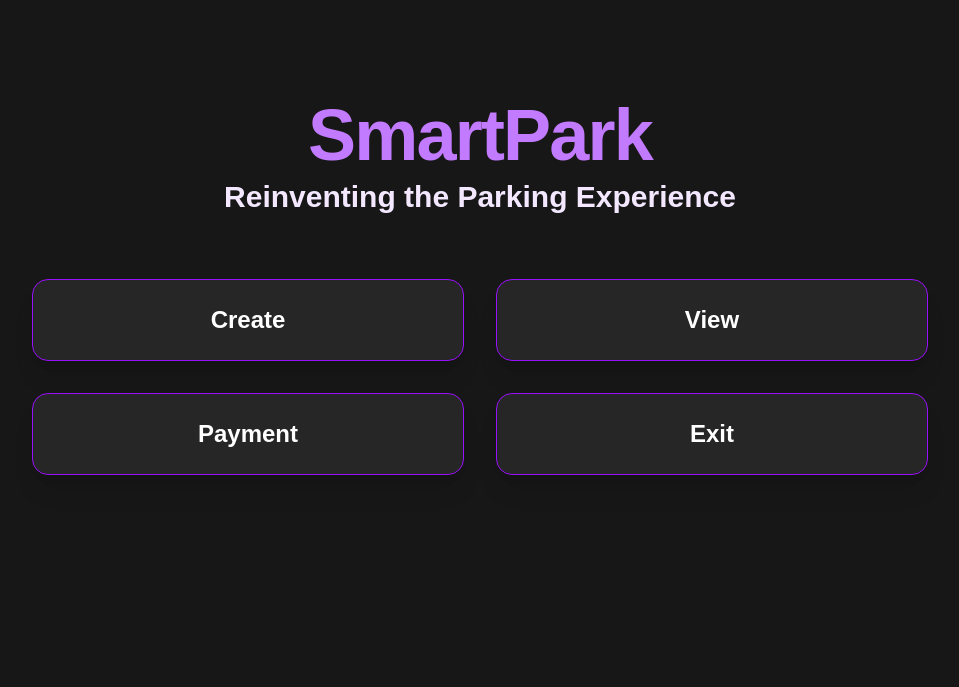
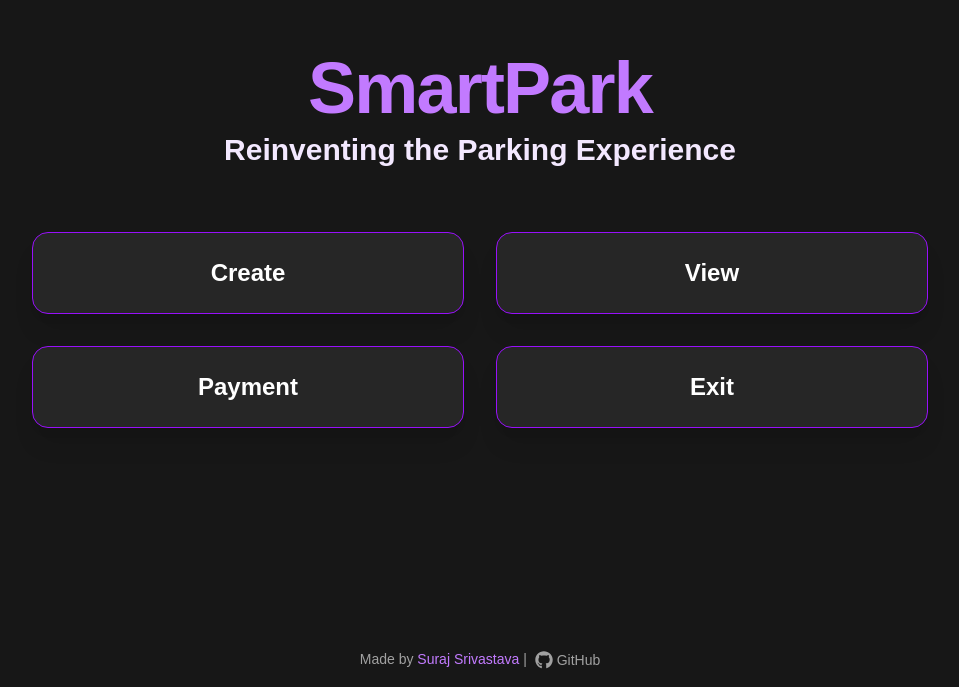
Before and after one commit to 1amSuraj/SmartPark, a Next.js app in the folder frontend/: page / in a window 1280 px wide. Shown: the part 113-800 px from the top of the page, without its empty margins (160-1119 px from the left). Built offline with nearby package versions, Linux system fonts and the light colour scheme.

Commit message:
footer added

```diff
--- a/frontend/package.json
+++ b/frontend/package.json
@@ -14,6 +14,7 @@
     "next": "15.3.1",
     "react": "^19.0.0",
     "react-dom": "^19.0.0",
+    "react-icons": "^5.5.0",
     "react-toastify": "^11.0.5",
     "recharts": "^2.15.3"
   },
--- a/frontend/src/app/page.tsx
+++ b/frontend/src/app/page.tsx
@@ -1,5 +1,6 @@
 "use client";
 import { useRouter } from "next/navigation";
+import { FaGithub } from "react-icons/fa";
 
 export default function Home() {
   const router = useRouter();
@@ -11,8 +12,10 @@ export default function Home() {
     { label: "Exit", route: "/exit" },
   ];
 
+  // ...existing code...
   return (
-    <main className="min-h-screen bg-neutral-900 text-white flex flex-col items-center justify-center px-4">
+    <main className="min-h-screen bg-neutral-900 text-white flex flex-col">
+      <div className="flex-1 flex flex-col items-center justify-center px-4">
         <div className="text-center mb-16">
           <h1 className="text-5xl sm:text-6xl md:text-7xl font-bold tracking-tight text-purple-400">
             SmartPark
@@ -33,6 +36,33 @@ export default function Home() {
             </button>
           ))}
         </div>
+      </div>
+      <footer className="w-full text-center text-neutral-400 py-4 text-sm mt-10">
+        Made by{" "}
+        <a
+          href="https://suraj-srivastava.vercel.app/"
+          target="_blank"
+          rel="noopener noreferrer"
+          className="text-purple-400 relative transition-colors duration-300
+            after:content-[''] after:block after:h-0.5 after:w-0 after:bg-gradient-to-r after:from-purple-400 after:to-blue-400 after:transition-all after:duration-300
+            hover:after:w-full hover:after:bg-gradient-to-r hover:after:from-purple-400 hover:after:to-blue-400"
+          style={{ display: "inline-block" }}
+        >
+          Suraj Srivastava
+        </a>
+        {" | "}
+        <a
+          href="https://github.com/1amSuraj/SmartPark"
+          target="_blank"
+          rel="noopener noreferrer"
+          className="inline-flex items-center gap-1 text-neutral-400 hover:text-white ml-1 align-middle"
+          aria-label="GitHub"
+        >
+          <FaGithub size={18} className="align-middle -mt-px" />
+          GitHub
+        </a>
+      </footer>
     </main>
   );
+  // ...existing code...
 }
```
Also changed, not shown: 1 other file (tests, documents, lock files or other folders). Lines whose indentation alone changed are shown as unchanged.
